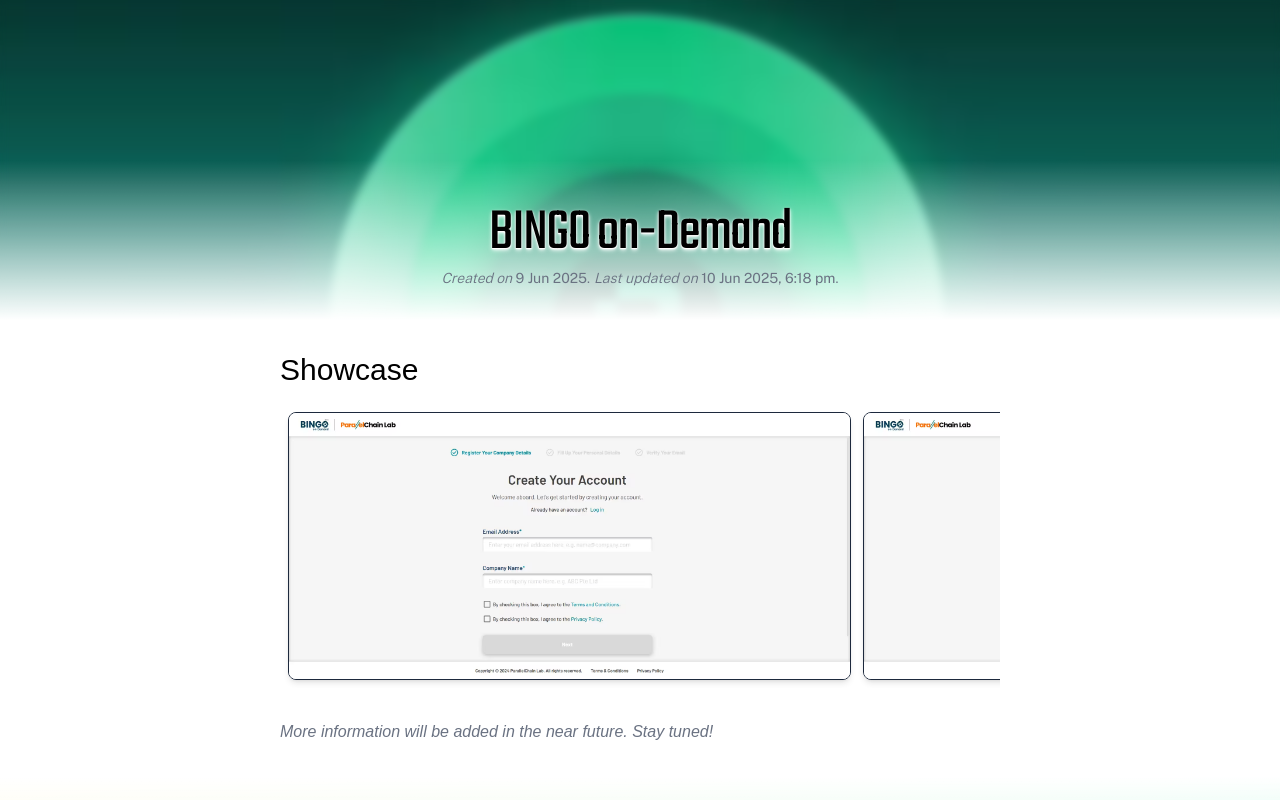
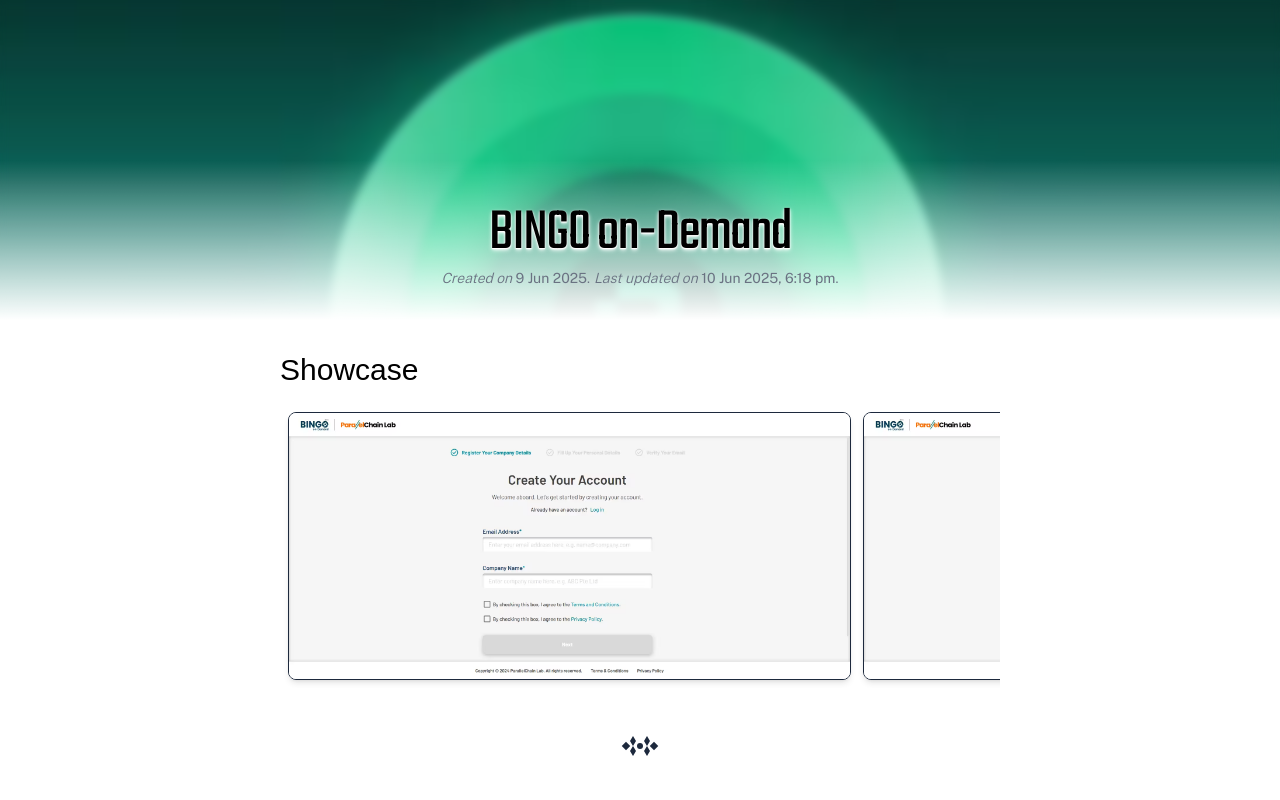
Before and after one commit to davidxhk/davidxhk.me, a Next.js app: page /work/bingo-on-demand in a window 1280 px wide. Shown: the top 800 px of the page. Built offline with nearby package versions, Linux system fonts and the light colour scheme; a web font is replaced by a local one.

Commit message:
add sep to bingo page

```diff
--- a/src/app/work/bingo-on-demand/page.tsx
+++ b/src/app/work/bingo-on-demand/page.tsx
@@ -4,6 +4,7 @@
 
 import { Header } from "@/lib/ui/header"
 import { MediaBoundary } from "@/lib/ui/media-boundary"
+import { Separator } from "@/lib/separator"
 
 export const metadata: Metadata = {
   title: "BINGO on-Demand | David Xie",
@@ -54,6 +55,8 @@
           ))}
         </div>
 
+        <Separator />
+
         <p className="mt-8 mb-4 font-accent font-light text-gray-500 italic">
           More information will be added in the near future. Stay tuned!
         </p>
```
